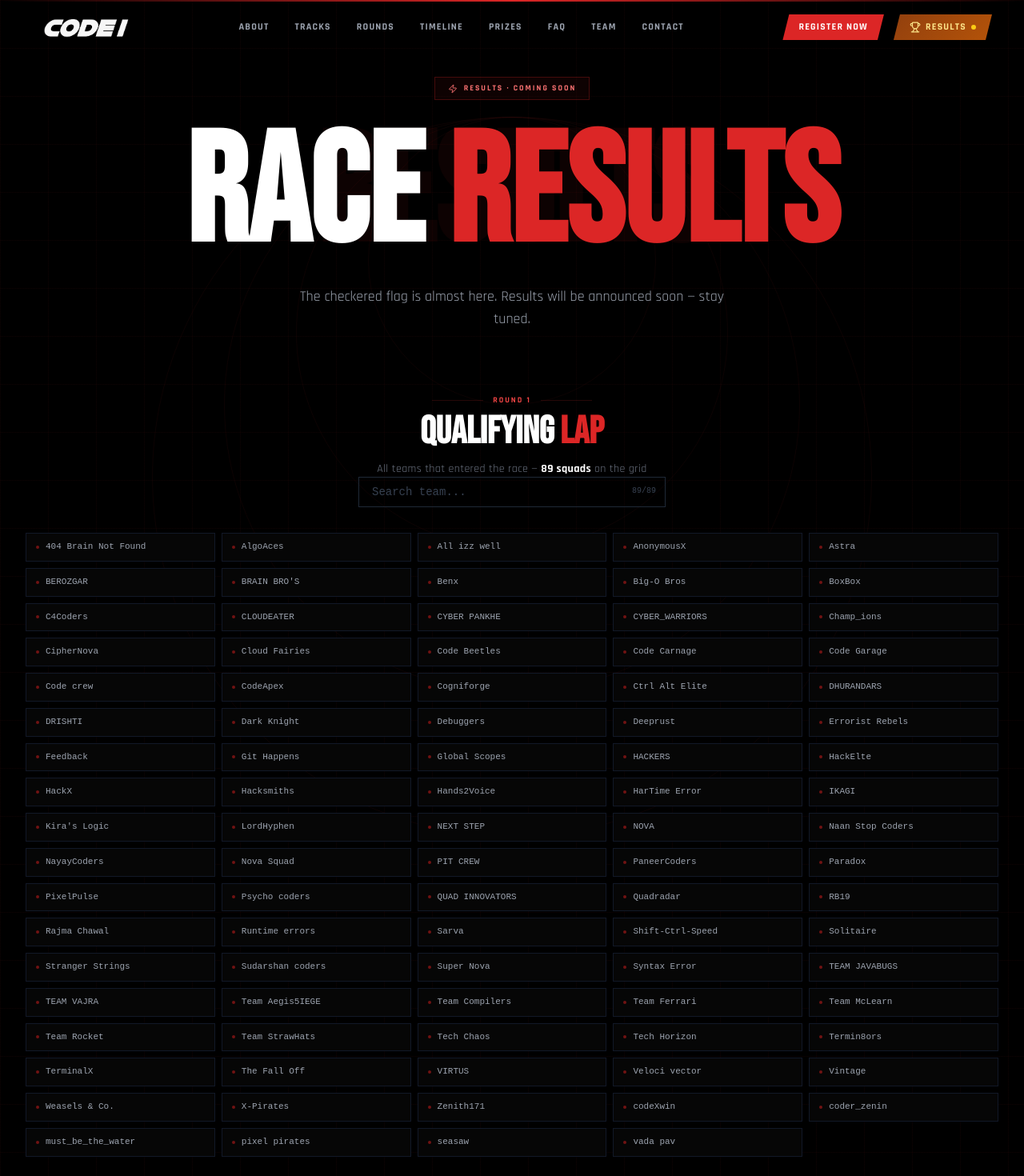
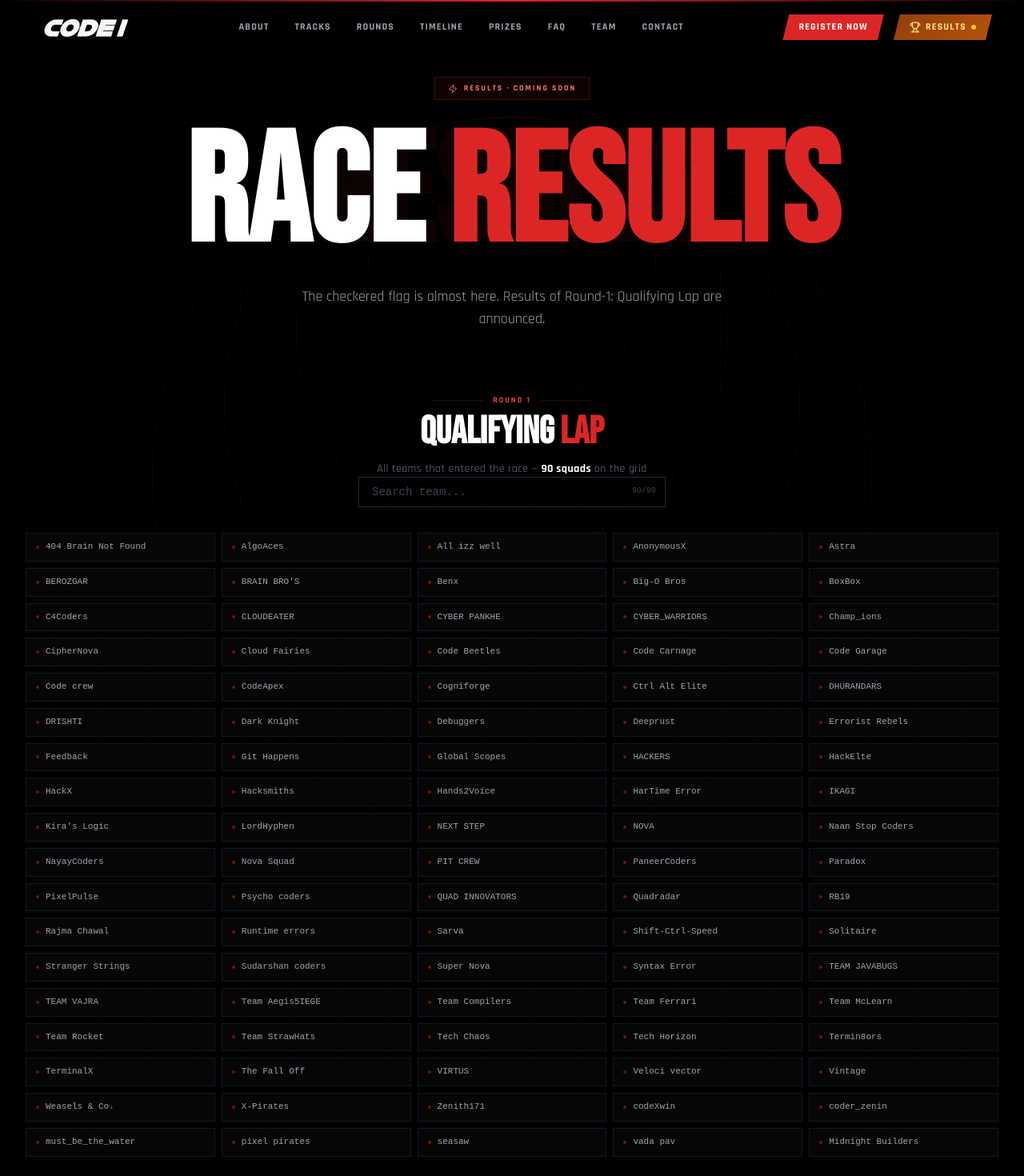
Before and after one commit to jhalakmanuja/code-1, a React (Vite) app in the folder code1/: page /results in a window 1280 px wide. Shown: the top 1470 px of the page at 80% size. Built offline with nearby package versions, Linux system fonts and the light colour scheme.

Commit message:
round-1 results updated

```diff
--- a/code1/src/pages/Results.jsx
+++ b/code1/src/pages/Results.jsx
@@ -22,7 +22,7 @@ const ROUND1_TEAMS = [
   "Tech Chaos","Tech Horizon","Termin8ors","TerminalX","The Fall Off",
   "VIRTUS","Veloci vector","Vintage","Weasels & Co.","X-Pirates",
   "Zenith171","codeXwin","coder_zenin","must_be_the_water","pixel pirates",
-  "seasaw","vada pav"
+  "seasaw","vada pav","Midnight Builders"
 ];
 
 /* ══════════════════════════════════════════════
@@ -162,7 +162,7 @@ const ResultsPage = () => {
             </h1>
           </div>
           <p className="text-gray-400 text-lg max-w-xl mx-auto">
-            The checkered flag is almost here. Results will be announced soon — stay tuned.
+            The checkered flag is almost here. Results of Round-1: Qualifying Lap are announced.
           </p>
         </div>
 
```
